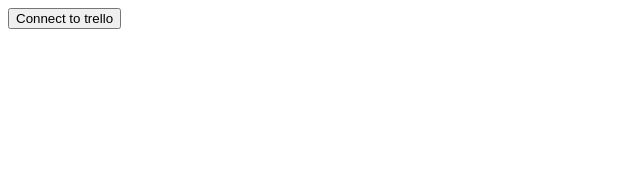
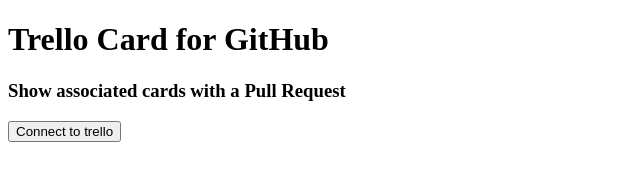
Before and after one commit to yadomi/trello-cards-github, a browser extension: page callback.html in a window 1280 px wide. Shown: the whole page, without its empty margins (0-640 px from the left). Drawn offline with Linux system fonts and the light colour scheme.

Commit message:
Updated callback page

```diff
--- a/callback.html
+++ b/callback.html
@@ -2,10 +2,11 @@
 <html>
 <head>
   <meta charset="utf-8">
-  <meta http-equiv="X-UA-Compatible" content="IE=edge">
   <title>Trello Card for Github</title>
 </head>
 <body>
+  <h1>Trello Card for GitHub</h1>
+  <h3>Show associated cards with a Pull Request</h3>
   <button>Connect to trello</button>
   <script src="dist/callback.js"></script>
 </body>
```
Also changed, not shown: src/callback.js (+4 -3 lines).
